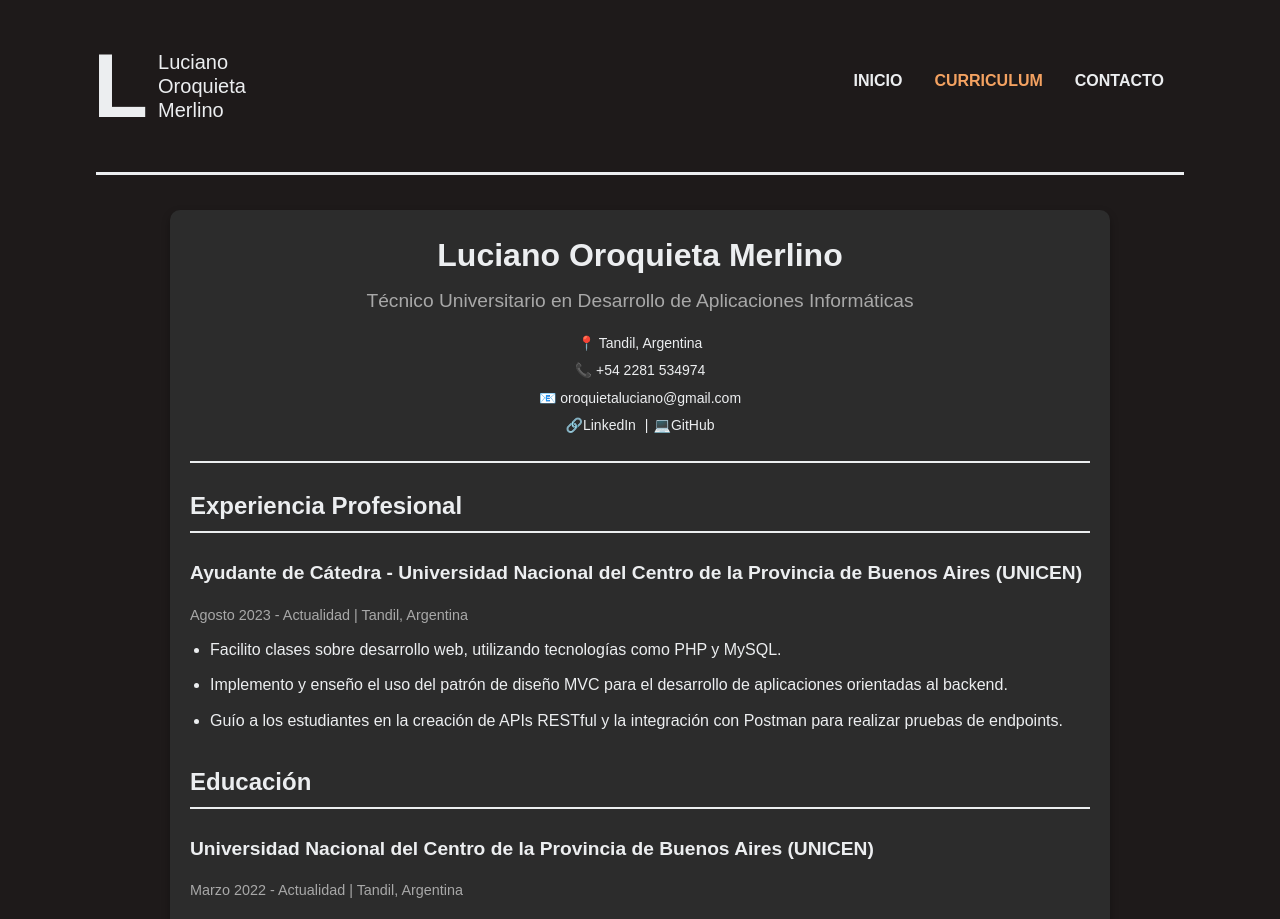
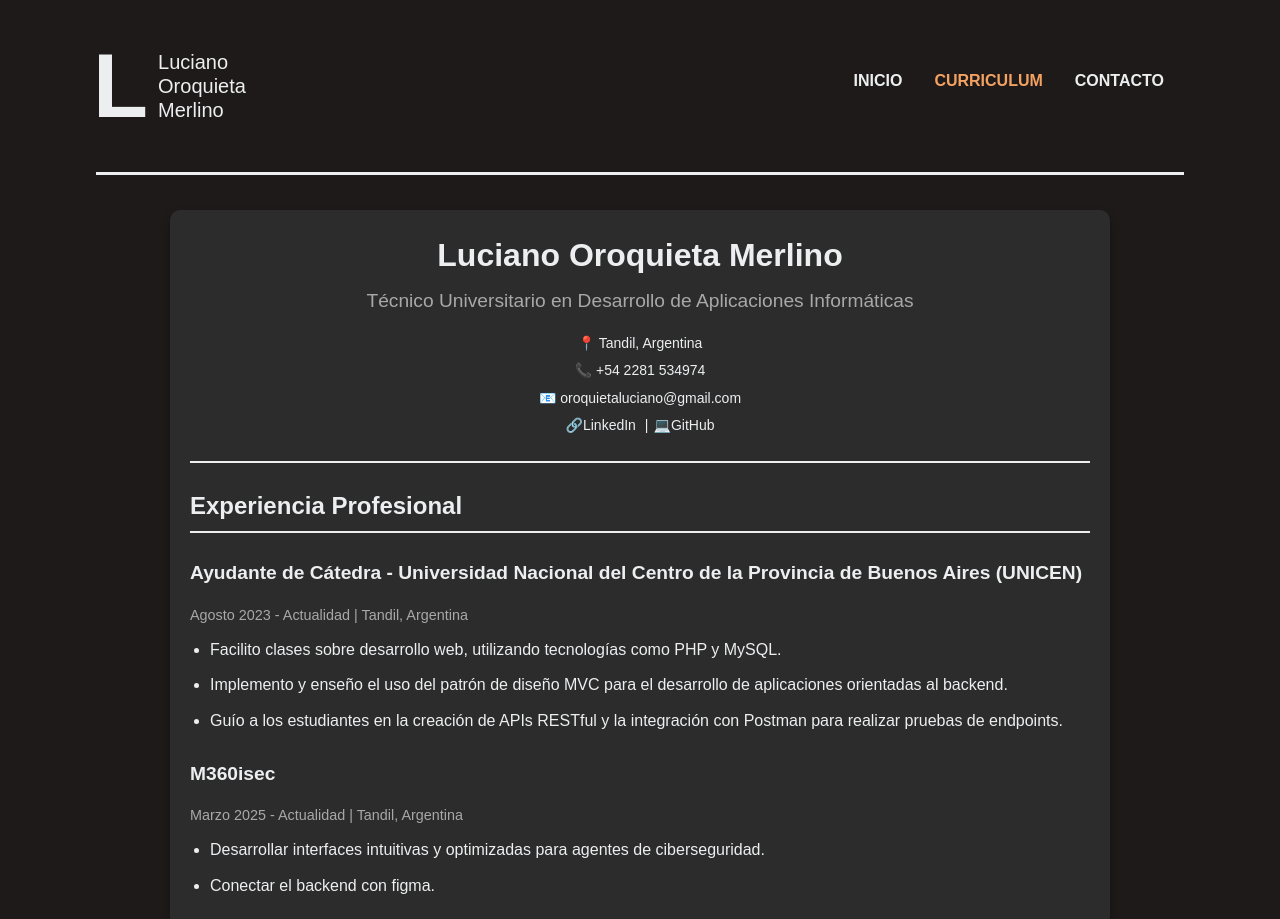
Before and after one commit to LucianoOroquietam/portfolio, a React (Vite) app: page /curriculum in a window 1280 px wide. Shown: the top 919 px of the page. Built offline with nearby package versions, Linux system fonts and the light colour scheme.

Commit message:
se corrigen links de descarga de cv/se edita cv

```diff
--- a/src/components/Curriculum.jsx
+++ b/src/components/Curriculum.jsx
@@ -29,6 +29,14 @@ const Curriculum = () => {
               <li>Facilito clases sobre desarrollo web, utilizando tecnologías como PHP y MySQL.</li>
               <li>Implemento y enseño el uso del patrón de diseño MVC para el desarrollo de aplicaciones orientadas al backend.</li>
               <li>Guío a los estudiantes en la creación de APIs RESTful y la integración con Postman para realizar pruebas de endpoints.</li>
+            </ul>
+          </div>
+          <div className="content-exp">
+            <h4>M360isec</h4>
+            <p className="date">Marzo 2025 - Actualidad | Tandil, Argentina</p>
+            <ul>
+              <li>Desarrollar interfaces intuitivas y optimizadas para agentes de ciberseguridad.</li>
+              <li>Conectar el backend con figma.</li>
             </ul>
           </div>
         </section>
@@ -66,13 +74,13 @@ const Curriculum = () => {
 
       <div className="download-cv-container">
         <div className="download-cv">
-          <a href="/cv-luciano-orquieta.pdf" download="CV_Luciano_Oroquieta.pdf">
+          <a href="/CV_Luciano_Oroquieta.pdf" download="CV_Luciano_Oroquieta.pdf">
             <button className="download-btn">Descargar CV (Español)</button>
           </a>
         </div>
 
         <div className="download-cv">
-          <a href="/cv-luciano-orquieta.pdf" download="CV_Luciano_Oroquieta_ingles.pdf">
+          <a href="/CV_Luciano_Oroquieta_ingles.pdf" download="CV_Luciano_Oroquieta_ingles.pdf">
             <button className="download-btn">Download CV (English)</button>
           </a>
         </div>
```
Also changed, not shown: 2 other files (tests, documents, lock files or other folders).
